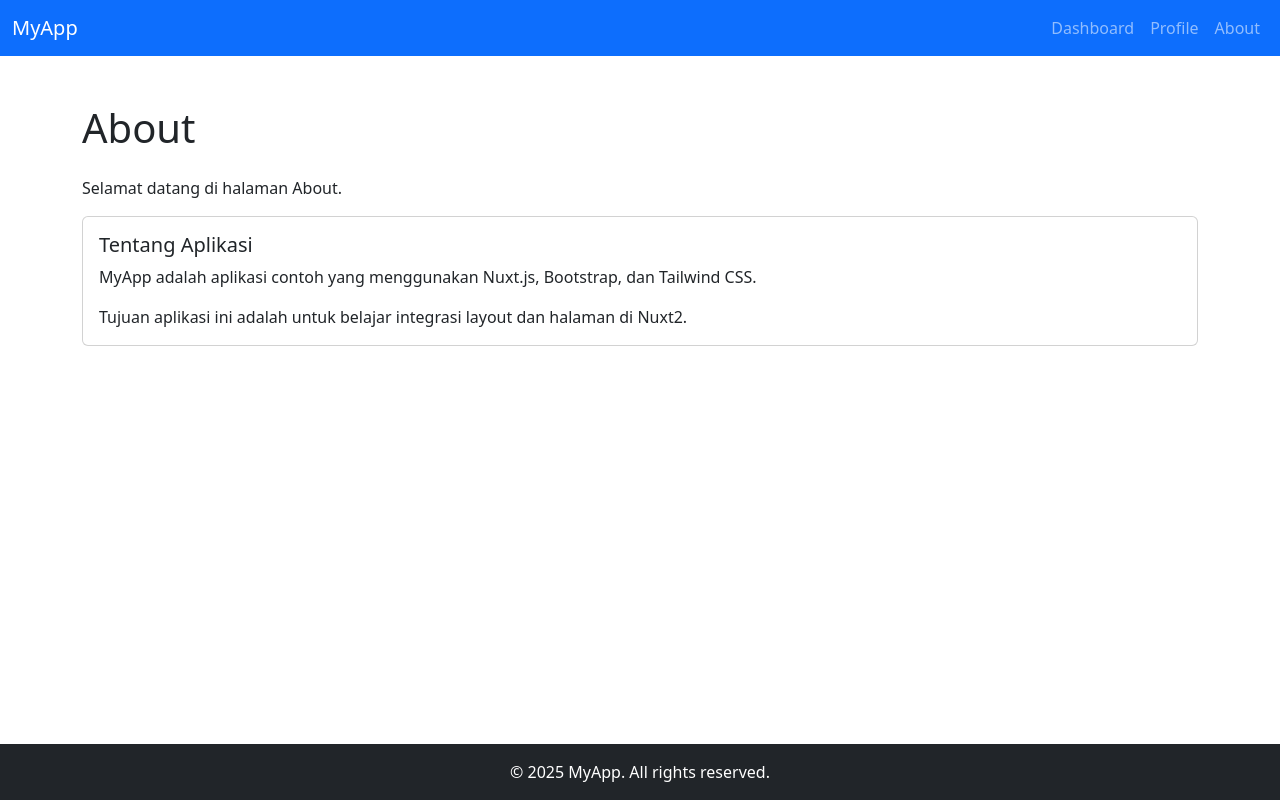
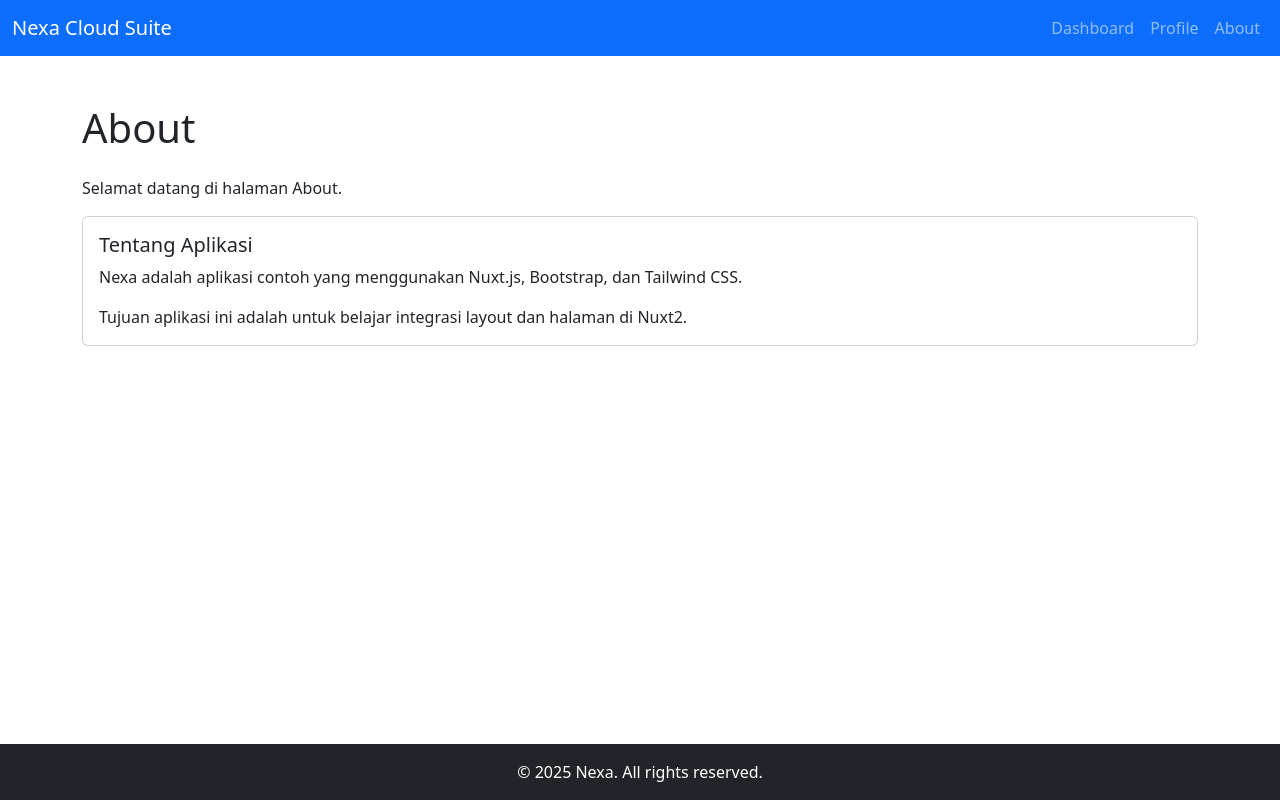
Before and after one commit to RianiDestianti/Nuxt-MemberCRUDAPI, a Nuxt app: page /about in a window 1280 px wide. Built offline with nearby package versions, Linux system fonts and the light colour scheme; what vue-sweetalert2 would draw is missing.

Commit message:
refactor: update application name Nexa in layout and about page

```diff
--- a/layouts/app.vue
+++ b/layouts/app.vue
@@ -3,7 +3,7 @@
     <!-- Navbar -->
     <nav class="navbar navbar-expand-lg navbar-dark bg-primary">
       <div class="container-fluid">
-        <nuxt-link class="navbar-brand" to="/">MyApp</nuxt-link>
+        <nuxt-link class="navbar-brand" to="/">Nexa Cloud Suite</nuxt-link>
         <button
           class="navbar-toggler"
           type="button"
@@ -39,7 +39,7 @@
     <!-- Footer -->
     <footer class="bg-dark text-white py-3 mt-auto">
       <div class="container text-center">
-        &copy; {{ new Date().getFullYear() }} MyApp. All rights reserved.
+        &copy; {{ new Date().getFullYear() }} Nexa. All rights reserved.
       </div>
     </footer>
   </div>
--- a/pages/about.vue
+++ b/pages/about.vue
@@ -7,7 +7,7 @@
       <div class="card-body">
         <h5 class="card-title">Tentang Aplikasi</h5>
         <p class="card-text">
-          MyApp adalah aplikasi contoh yang menggunakan Nuxt.js, Bootstrap, dan Tailwind CSS.
+          Nexa adalah aplikasi contoh yang menggunakan Nuxt.js, Bootstrap, dan Tailwind CSS.
         </p>
         <p class="card-text">
           Tujuan aplikasi ini adalah untuk belajar integrasi layout dan halaman di Nuxt2.
```
